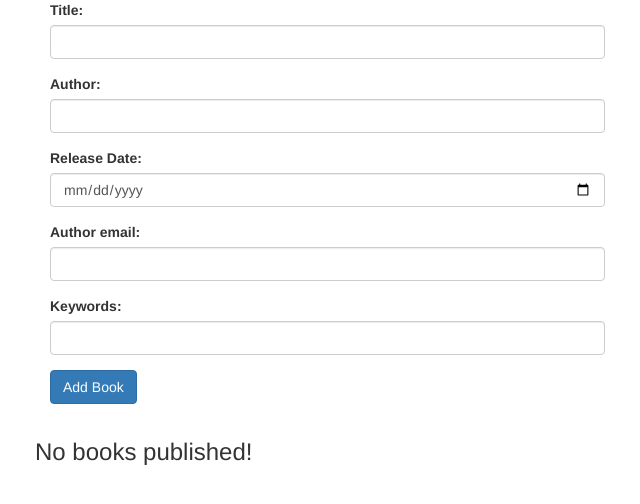
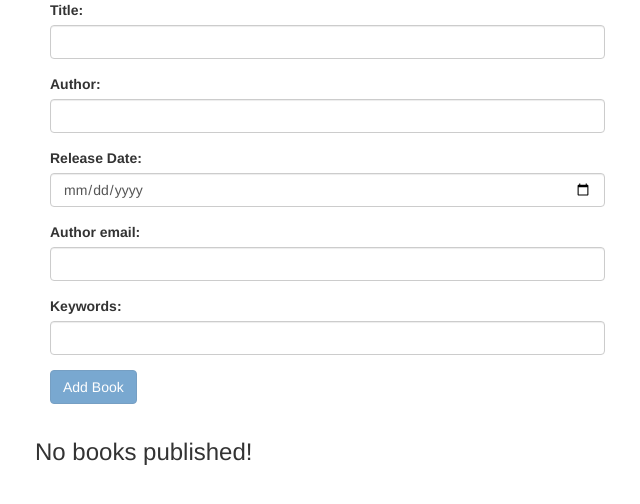
Before and after one commit to rajeevSapient/angular2ex, an Angular app: page / in a window 1280 px wide. Shown: the top 504 px of the page, without its empty margins (35-675 px from the left). Built offline with nearby package versions, Linux system fonts and the light colour scheme.

Commit message:
correcting validation

```diff
--- a/src/app/bookform/bookform.component.html
+++ b/src/app/bookform/bookform.component.html
@@ -34,8 +34,8 @@
         </div>
         <span *ngIf="!bookform.valid && bookform.touched" class="help-block">Please enter valid data!</span>
         <div class="form-group">
-          <!--<button class="btn btn-primary" [disabled]="!bookform.valid" type="submit">Add Book</button>-->
-          <button class="btn btn-primary" type="submit">Add Book</button>
+          <button class="btn btn-primary" [disabled]="!bookform.valid" type="submit">Add Book</button>
+          <!--<button class="btn btn-primary" type="submit">Add Book</button>-->
         </div>
       </div>
     </div>
--- a/src/app/bookform/bookform.component.ts
+++ b/src/app/bookform/bookform.component.ts
@@ -39,7 +39,7 @@ export class BookformComponent implements OnInit {
     this.books.push(values);
     // this.bookform.reset();
     // this.newbook.emit(this.books);
-    console.log(this.bookform);
+    console.log(this.bookform.value);
   }
 
   ngOnInit() {
```
